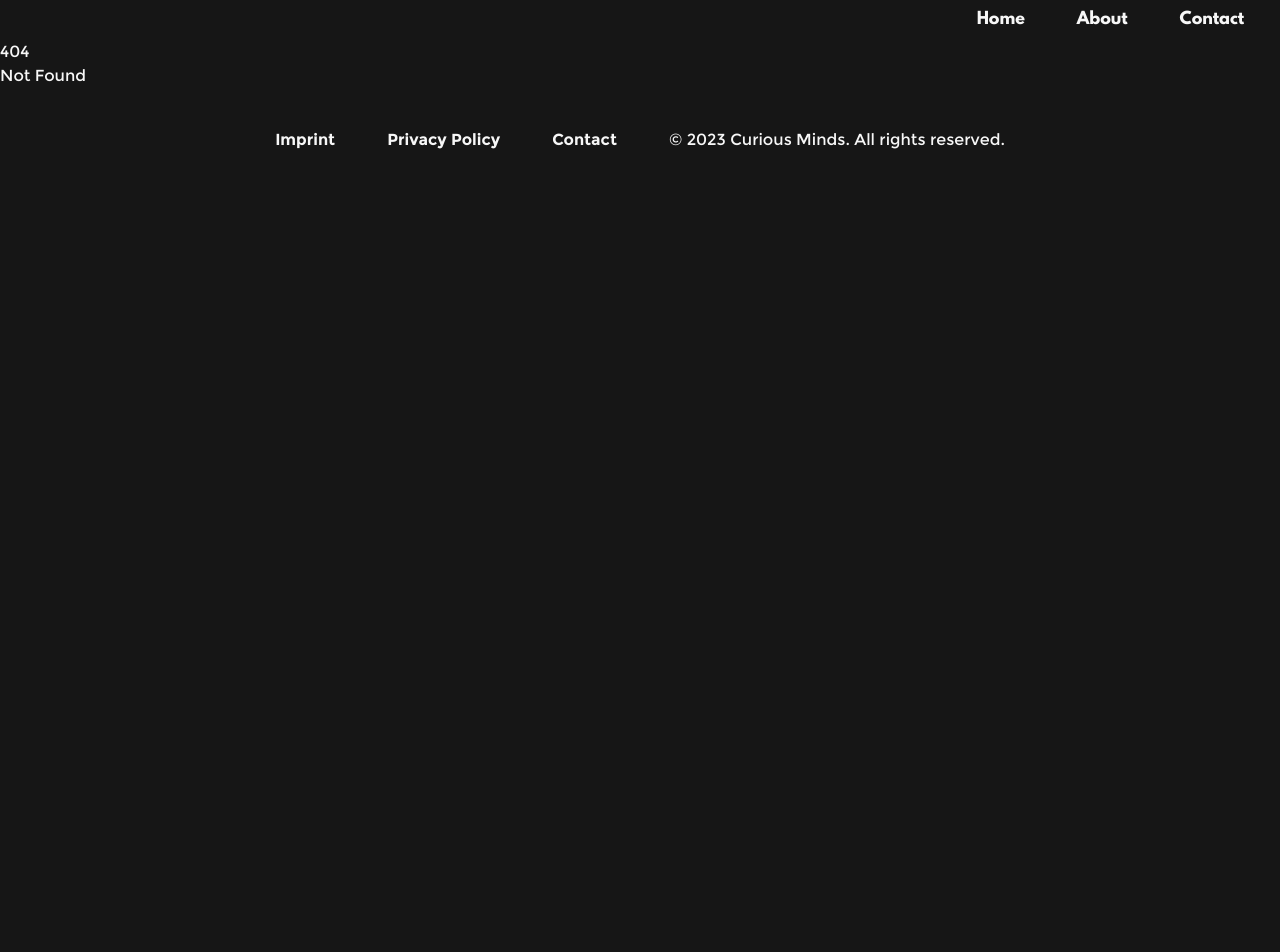
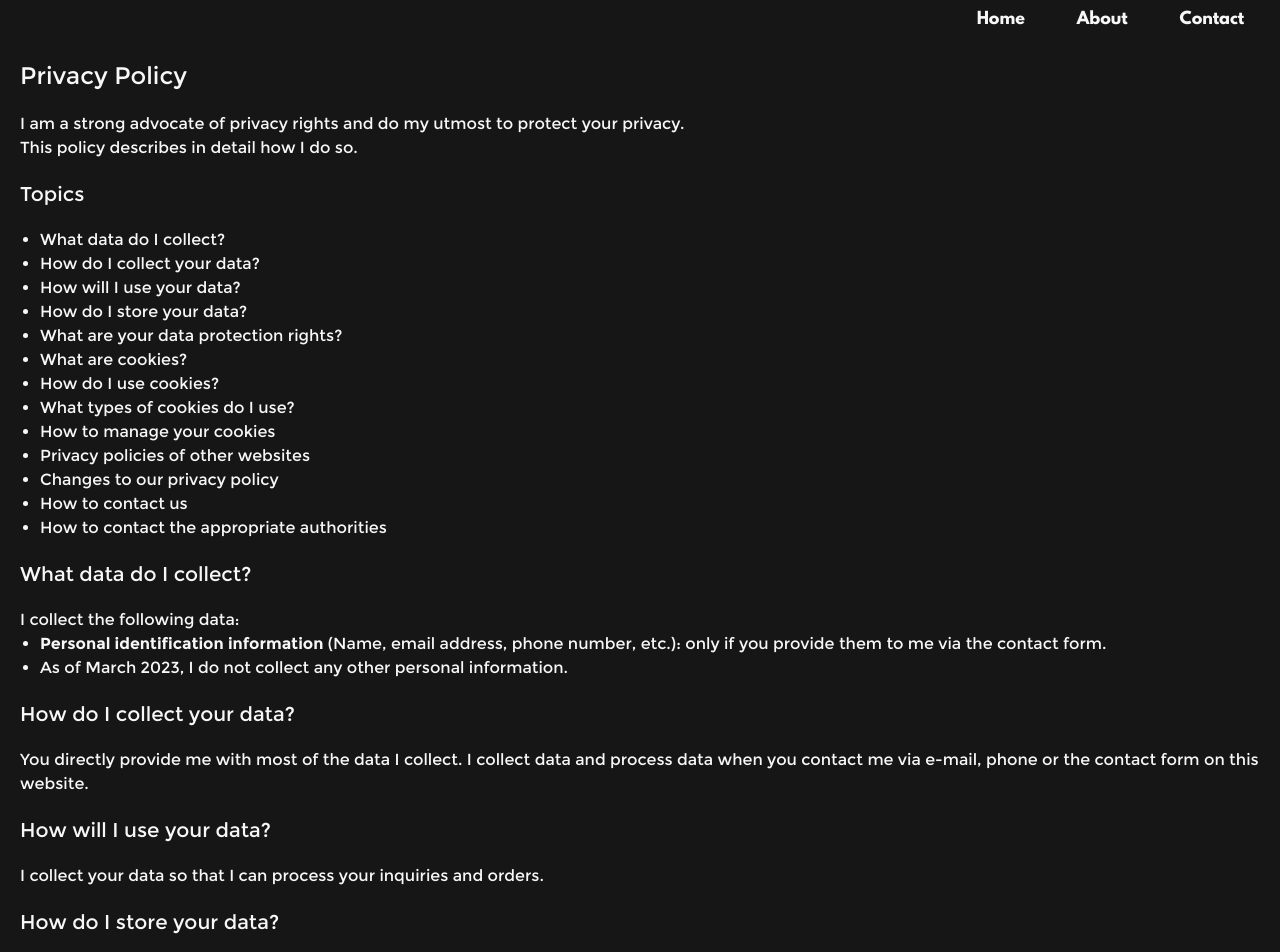
Before and after one commit to Elias-Ladenburger/curious-minds, a SvelteKit app: page /privacy in a window 1280 px wide. Before the commit this address had no page. Shown: the top 952 px of the page. Before the commit the page ends 800 px from the top, so only its background shows below. Built offline with nearby package versions, Linux system fonts and the light colour scheme.

Commit message:
Add privacy policy

```diff
--- /dev/null
+++ b/src/routes/privacy/+page.svelte
@@ -0,0 +1,205 @@
+<script>
+    import Button from "$lib/Button.svelte";
+import Hero from "$lib/Hero.svelte";
+
+    $: myMail = "click to show mail";
+    function showMail() {
+        myMail = "<a href='mailto:contact@eliasladenburger.com'>contact@eliasladenburger.com</a>"
+    }
+</script>
+
+<div id="privacy-policy" class="mx-5 text-primaryContrast text-md">
+    <section id="policy-header" class="">
+        <h1 class="text-2xl my-5">
+            Privacy Policy
+        </h1>
+        <p>I am a strong advocate of privacy rights and do my utmost to protect your privacy.</p>
+        <p>This policy describes in detail how I do so.</p>
+        <h2 class="text-xl my-5">
+            Topics
+        </h2>
+        <ul class="mx-5 list-disc">
+            <li class="list-item">
+                <a href="#what-data">What data do I collect?</a>
+            </li>
+            <li>How do I collect your data?</li>
+            <li>How will I use your data?</li>
+            <li>How do I store your data?</li>
+            <li>What are your data protection rights?</li>
+            <li>What are cookies?</li>
+            <li>How do I use cookies?</li>
+            <li>What types of cookies do I use?</li>
+            <li>How to manage your cookies</li>
+            <li>Privacy policies of other websites</li>
+            <li>Changes to our privacy policy</li>
+            <li>How to contact us</li>
+            <li>How to contact the appropriate authorities</li>
+        </ul>
+    </section>
+
+<section id="details"></section>
+    <h2 class="text-xl my-5" id="what-collect">
+        What data do I collect?
+    </h2>
+
+    <p>I collect the following data:</p>
+
+        <ul class="mx-5 list-disc">
+            <li><strong>Personal identification information</strong> (Name, email address, phone number, etc.): only if you provide them to me via the contact form.</li>
+            <li>As of March 2023, I do not collect any other personal information.</li>
+        </ul>
+
+    <h2 class="text-xl my-5" id="how-collect">
+        How do I collect your data?
+    </h2>
+    <p>You directly provide me with most of the data I collect.
+        I collect data and process data when you contact me via e-mail, phone or the contact form on this website.</p>
+<!--
+        Register online or place an order for any of our products or services.
+        Voluntarily complete a customer survey or provide feedback on any of our message boards or via email.
+        Use or view our website via your browser’s cookies.
+        [Add any other ways I collect data]
+-->
+        <!--
+    I may also receive your data indirectly from the following sources:
+
+        [Add any indirect source of data I have]
+-->
+    <h2 class="text-xl my-5" id="how-use">
+        How will I use your data?
+    </h2>
+    <p>I collect your data so that I can process your inquiries and orders.</p>
+<!--
+If you agree, I will share your data with our partner companies so that they may offer you their products and services.
+
+    [List organizations that will receive data]
+
+When I process your order, I may send your data to, and also use the resulting information from, credit reference agencies to prevent fraudulent purchases.
+-->
+
+<h2 class="text-xl my-5" id="how-store">
+    How do I store your data?
+</h2>
+
+I will keep your e-mail address and phone number for a period of two years beyond our latest contact.
+Once this time period has expired, I will delete your data.
+
+<!--
+<h2 class="text-xl my-5" id="marketing">
+    Marketing
+</h2>
+
+I would like to send you information about products and services of ours that I think you might like, as well as those of our partner companies.
+
+    [List organizations that will receive data]
+
+If you have agreed to receive marketing, you may always opt out at a later date.
+
+You have the right at any time to stop I from contacting you for marketing purposes or giving your data to other members of the I Group.
+
+If you no longer wish to be contacted for marketing purposes, please click here.
+-->
+<h2 class="text-xl my-5" id="rights">
+    What are your data protection rights?
+</h2>
+<p>
+As a natural person and visitor of this website, you have various rights with regards to your privacy:
+</p>
+<ul>
+    <li>
+        <b>The right to access</b>: You have the right to request I for copies of your personal data.
+        I may charge you a small fee for this service.
+</li>
+<li>
+<b>The right to rectification</b>: You have the right to request that I correct any information you believe is inaccurate.
+You also have the right to request I to complete the information you believe is incomplete.
+</li>
+<li>
+<b>The right to erasure</b>: You have the right to request that I erase your personal data, under certain conditions.
+</li>
+<li>
+<b>The right to restrict processing</b>: You have the right to request that I restrict the processing of your personal data, under certain conditions.
+</li>
+<li>
+<b>The right to object to processing</b>: You have the right to object to the processing of your personal data, under certain conditions.
+</li>
+<li>
+<b>The right to data portability</b>: You have the right to request that I transfer the data that I have collected to another organization, or directly to you, under certain conditions.
+</li>
+</ul>
+<p>
+If you make a request, I have to respond to you within one month.
+If you would like to exercise any of these rights, please contact me via <a href="/contact">email or contact form</a>.
+</p>
+
+<h2 class="text-xl my-5" id="cookies">
+    Cookies
+</h2>
+<p>Cookies are text files placed on your computer to collect standard Internet log information and visitor behavior information.</p>
+<p>When you visit my website, I may collect information from you automatically through cookies or similar technology.</p>
+<p>For further information, visit <a href="https://allaboutcookies.org">https://allaboutcookies.org</a>.</p>
+
+<h2 class="text-xl my-5" id="how-cookies">
+    How do I use cookies?
+</h2>
+<!--
+<p>
+I uses cookies in a range of ways to improve your experience on our website, including:
+
+    Keeping you signed in
+    Understanding how you use our website
+    [Add any uses I has for cookies]
+
+<h2 class="text-xl my-5" id="manage-cookies">
+    What types of cookies do I use?
+</h2>
+-->
+<p>
+    This website does not use cookies.
+</p>
+<!--
+
+There are a number of different types of cookies.
+My website uses:
+
+    Functionality – I use these cookies so that I recognize you on our website and remember your previously selected preferences.
+    These could include what language you prefer and location you are in. A mix of first-party and third-party cookies are used.
+    Advertising – I use these cookies to collect information about your visit to our website, the content you viewed, the links you followed and information about your browser, device, and your IP address. I sometimes shares some limited aspects of this data with third parties for advertising purposes. I may also share online data collected through cookies with our advertising partners. This means that when you visit another website, you may be shown advertising based on your browsing patterns on our website.
+    [Add any other types of cookies I uses]
+-->
+
+<h2 class="text-xl my-5" id="manage-cookies">
+    How to manage cookies
+</h2>
+
+<p>
+You can set your browser not to accept cookies, and the above website tells you how to remove cookies from your browser.
+However, in a few cases, some of my website features may not function as a result.
+</p>
+
+<h2 class="text-xl my-5" id="other-sites">
+    Privacy policies of other websites
+</h2>
+
+<p>
+My website contains links to other websites.
+If you choose to visit other sites by clicking on these links, please be aware that other privacy policies will apply.
+</p>
+
+<h2 class="text-xl my-5" id="changes">
+    Changes to my privacy policy
+</h2>
+<p>
+I keep this privacy policy under regular review.
+This privacy policy was last updated on March 26th 2023.
+</p>
+
+<h2 class="text-xl my-5" id="contact">
+    How to contact me
+</h2>
+
+<p>
+If you have any questions about my privacy policy, the data I hold on you, or you would like to exercise one of your data protection rights, please do not hesitate to contact me.
+</p>
+
+</div>
--- a/static/css/main.css
+++ b/static/css/main.css
@@ -636,6 +636,10 @@ video {
   display: contents;
 }
 
+.list-item {
+  display: list-item;
+}
+
 .w-full {
   width: 100%;
 }
@@ -646,6 +650,10 @@ video {
 
 .transform {
   transform: translate(var(--tw-translate-x), var(--tw-translate-y)) rotate(var(--tw-rotate)) skewX(var(--tw-skew-x)) skewY(var(--tw-skew-y)) scaleX(var(--tw-scale-x)) scaleY(var(--tw-scale-y));
+}
+
+.list-disc {
+  list-style-type: disc;
 }
 
 .grid-cols-2 {
```
